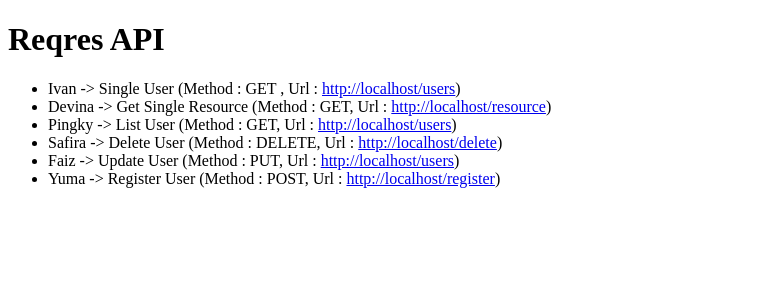
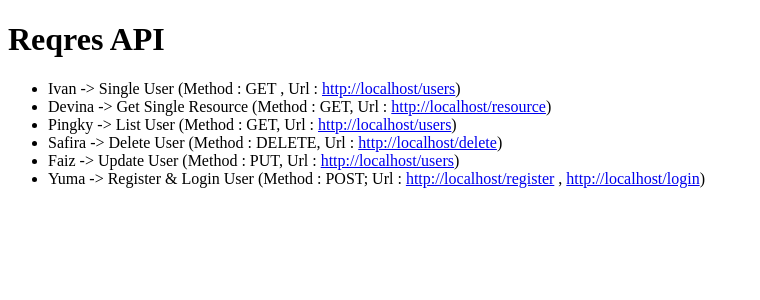
Before and after one commit to u1-btj/simple-api, a Flask app: page / in a window 1280 px wide. Shown: the top 300 px of the page, without its empty margins (0-760 px from the left). Run offline with Flask 3, Linux system fonts and the light colour scheme; some libraries are stand-ins or nearby versions.

Commit message:
add login route to template

```diff
--- a/templates/index.html
+++ b/templates/index.html
@@ -14,7 +14,7 @@
         <li>Pingky -> List User (Method : GET, Url : <a href="{{local_url}}users">{{local_url}}users</a>)</li>
         <li>Safira -> Delete User (Method : DELETE, Url : <a href="{{local_url}}delete">{{local_url}}delete</a>)</li>
         <li>Faiz -> Update User (Method : PUT, Url : <a href="{{local_url}}/users">{{local_url}}users</a>)</li>
-        <li>Yuma -> Register User (Method : POST, Url : <a href="{{local_url}}register">{{local_url}}register</a>)</li>
+        <li>Yuma -> Register & Login User (Method : POST; Url : <a href="{{local_url}}register">{{local_url}}register</a> , <a href="{{local_url}}login">{{local_url}}login</a>)</li>
     </ul>
 </body>
 </html>
```
